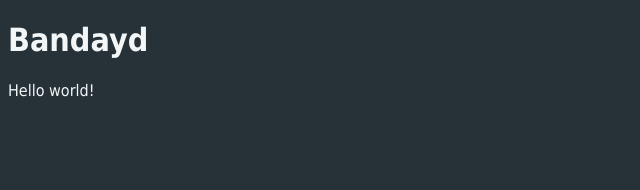
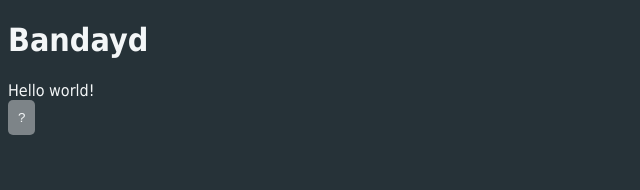
Before and after one commit to Blue-Ocean-Galley/Bandayd, a React app: page / in a window 1280 px wide. Shown: the top 190 px of the page, without its empty margins (0-640 px from the left). Built offline with nearby package versions, Linux system fonts and the light colour scheme; the HTML template or start-up script is replaced by a standard one.

Commit message:
add test button

```diff
--- a/client/src/index.jsx
+++ b/client/src/index.jsx
@@ -1,6 +1,6 @@
 import React from 'react';
 import { ThemeProvider } from 'styled-components';
-import GlobalStyles from './styles/globalStyles';
+import GlobalStyles, { Button } from './styles/globalStyles';
 import darkTheme from './styles/theme';
 
 class App extends React.Component {
@@ -22,6 +22,7 @@ class App extends React.Component {
           <div>
             { isEslintWorking ? 'Hello world!' : '' }
           </div>
+          <Button>?</Button>
         </main>
       </ThemeProvider>
     );
```
